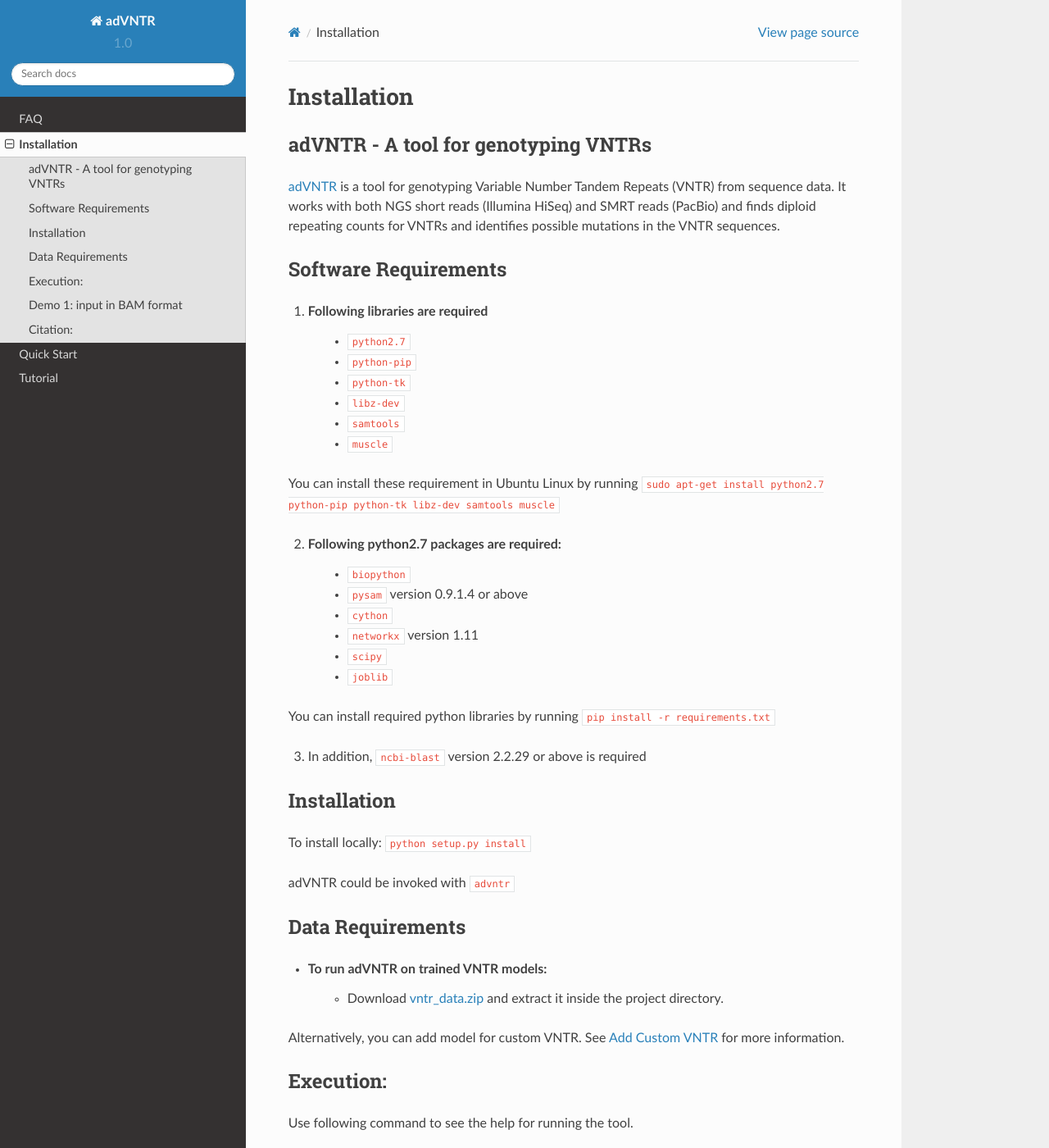
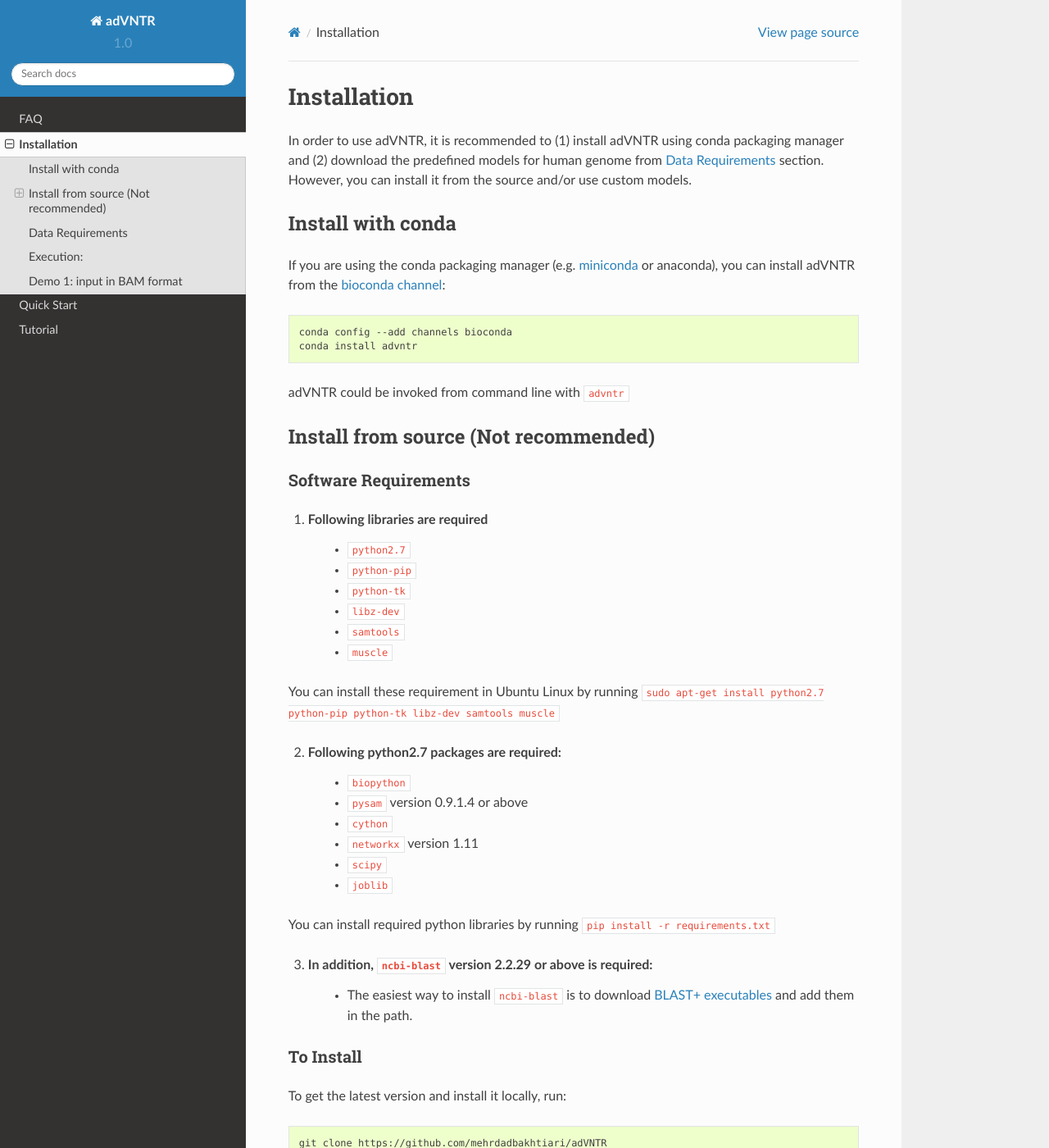
Before and after one commit to mehrdadbakhtiari/adVNTR, a Sphinx documentation site: the page built from docs/installation.rst, in a window 1280 px wide and 1400 px high. Shown: the whole window at 82% size. Built offline with Sphinx 7.4.7 and the Read the Docs theme 2.0.0, drawn with Linux system fonts in a browser that asks for light colours; some of the changed text lies outside the part shown.

Commit message:
add installation with conda to readme and docs

```diff
--- a/README.rst
+++ b/README.rst
@@ -4,43 +4,26 @@ adVNTR - A tool for genotyping VNTRs
 from sequence data. It works with both NGS short reads (Illumina HiSeq) and SMRT reads (PacBio) and finds
 diploid repeating counts for VNTRs and identifies possible mutations in the VNTR sequences.
 
-
-Software Requirements
----------------------
-1. Following libraries are required
-    -   ``python2.7``
-    -   ``python-pip``
-    -   ``python-tk``
-    -   ``libz-dev``
-    -   ``samtools``
-    -   ``muscle``
-
-You can install these requirement in Ubuntu Linux by running ``sudo apt-get install python2.7 python-pip python-tk libz-dev samtools muscle``
-
-2. Following python2.7 packages are required:
-    -   ``biopython``
-    -   ``pysam`` version 0.9.1.4 or above
-    -   ``cython``
-    -   ``networkx`` version 1.11
-    -   ``scipy``
-    -   ``joblib``
-
-You can install required python libraries by running ``pip install -r requirements.txt``
-
-3. In addition, ``ncbi-blast`` version 2.2.29 or above is required
-
 Installation
 ------------
-To install locally: ``python setup.py install``
+If you are using the conda packaging manager (e.g. `miniconda <https://conda.io/miniconda.html>`_ or anaconda),
+you can install adVNTR from the `bioconda  channel <https://bioconda.github.io/>`_:
 
-adVNTR could be invoked with ``advntr``
+.. code:: bash
+
+    conda config --add channels bioconda
+    conda install advntr
+
+adVNTR could be invoked from command line with ``advntr``
+
+Alternatively, you can install requirements and `install the adVNTR from source <http://advntr.readthedocs.io/en/latest/installation.html#install-from-source-not-recommended>`_.
 
 
 Data Requirements
 -----------------
 * To run adVNTR on trained VNTR models:
     - Download `vntr_data.zip <https://cseweb.ucsd.edu/~mbakhtia/adVNTR/vntr_data.zip>`_ and extract it inside the project directory.
-Alternatively, you can add model for custom VNTR. See :ref:`add-custom-vntr-label` for more information.
+Alternatively, you can add model for custom VNTR. See `Add Custom VNTR <http://advntr.readthedocs.io/en/latest/tutorial.html#add-custom-vntr-label>`_ for more information.
 
 Execution:
 ----------
--- a/docs/installation.rst
+++ b/docs/installation.rst
@@ -1,5 +1,98 @@
 Installation
 ============
+In order to use adVNTR, it is recommended to (1) install adVNTR using conda packaging manager and (2) download the
+predefined models for human genome from :ref:`data-requirements` section. However, you can install it from the source
+and/or use custom models.
 
-.. include:: ../README.rst
-Under construction ...
+Install with conda
+------------------
+If you are using the conda packaging manager (e.g. `miniconda <https://conda.io/miniconda.html>`_ or anaconda),
+you can install adVNTR from the `bioconda  channel <https://bioconda.github.io/>`_:
+
+.. code:: bash
+
+    conda config --add channels bioconda
+    conda install advntr
+
+adVNTR could be invoked from command line with ``advntr``
+
+
+Install from source (Not recommended)
+-------------------------------------
+
+Software Requirements
+^^^^^^^^^^^^^^^^^^^^^
+1. Following libraries are required
+    -   ``python2.7``
+    -   ``python-pip``
+    -   ``python-tk``
+    -   ``libz-dev``
+    -   ``samtools``
+    -   ``muscle``
+
+You can install these requirement in Ubuntu Linux by running ``sudo apt-get install python2.7 python-pip python-tk libz-dev samtools muscle``
+
+2. Following python2.7 packages are required:
+    -   ``biopython``
+    -   ``pysam`` version 0.9.1.4 or above
+    -   ``cython``
+    -   ``networkx`` version 1.11
+    -   ``scipy``
+    -   ``joblib``
+
+You can install required python libraries by running ``pip install -r requirements.txt``
+
+3. In addition, ``ncbi-blast`` version 2.2.29 or above is required:
+    - The easiest way to install ``ncbi-blast`` is to download `BLAST+ executables <ftp://ftp.ncbi.nlm.nih.gov/blast/executables/blast+/LATEST/>`_ and add them in the path.
+
+To Install
+^^^^^^^^^^
+To get the latest version and install it locally, run:
+
+.. code:: bash
+
+    git clone https://github.com/mehrdadbakhtiari/adVNTR
+    cd adVNTR
+    python setup.py install
+
+adVNTR could be invoked from command line with ``advntr``
+
+
+.. _data-requirements:
+
+Data Requirements
+-----------------
+* To run adVNTR on trained VNTR models:
+    - Download `vntr_data.zip <https://cseweb.ucsd.edu/~mbakhtia/adVNTR/vntr_data.zip>`_ and extract it inside the project directory.
+Alternatively, you can add model for custom VNTR. See :ref:`add-custom-vntr-label` for more information.
+
+Execution:
+----------
+Use following command to see the help for running the tool.
+
+.. code:: bash
+
+    advntr --help
+
+The program outputs the RU count genotypes of VNTRs. To specify a single VNTR by its ID use ``--vntr_id <id>`` option.
+The list of some known VNTRs and their ID is available at `Disease-linked-VNTRs page <https://github.com/mehrdadbakhtiari/adVNTR/wiki/Disease-linked-VNTRs>`_ in wiki.
+
+Demo 1: input in BAM format
+---------------------------
+* ``--alignment_file`` specifies the alignment file containing mapped and unmapped reads:
+
+.. code:: bash
+
+    advntr genotype --alignment_file aligned_illumina_reads.bam --working_directory ./log_dir/
+
+* With ``--pacbio``, adVNTR assumes the alignment file contains PacBio sequencing data:
+
+.. code:: bash
+
+    advntr genotype --alignment_file aligned_pacbio_reads.bam --working_directory ./log_dir/ --pacbio
+
+* Use ``--frameshift`` to find the possible frameshifts in VNTR:
+
+.. code:: bash
+
+    advntr genotype --alignment_file aligned_illumina_reads.bam --working_directory ./log_dir/ --frameshift
```
Also changed, not shown: 1 other file.
